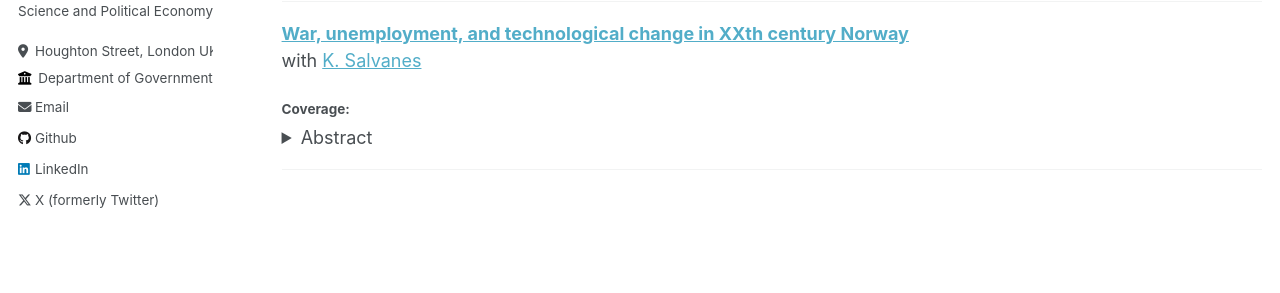
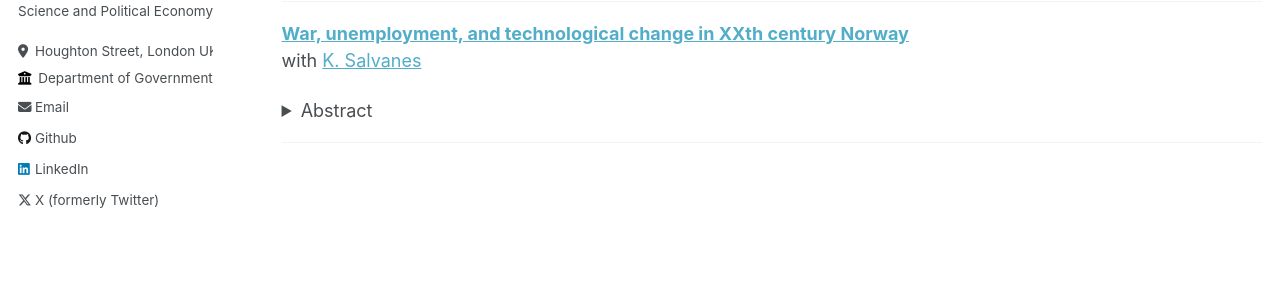
Before and after one commit to ritwika-das/ritwika-das.github.io, a Jekyll site: the page built from _pages/publications.md, in a window 1280 px wide and 941 px high. Shown: the part 372-665 px from the top of the window. Built offline with Jekyll 4.4.1, drawn with Linux system fonts in a browser that asks for light colours.

Commit message:
Update publications.md

```diff
--- a/_pages/publications.md
+++ b/_pages/publications.md
@@ -25,7 +25,6 @@ This paper investigates the long-term effects of the Red Scare on social capital
 [**War, unemployment, and technological change in XXth century Norway**]() <br>
 with [K. Salvanes](https://sites.google.com/view/kjellsalvanes)
 
-###### Coverage:
 
   <details>
     <summary> Abstract </summary>
```
